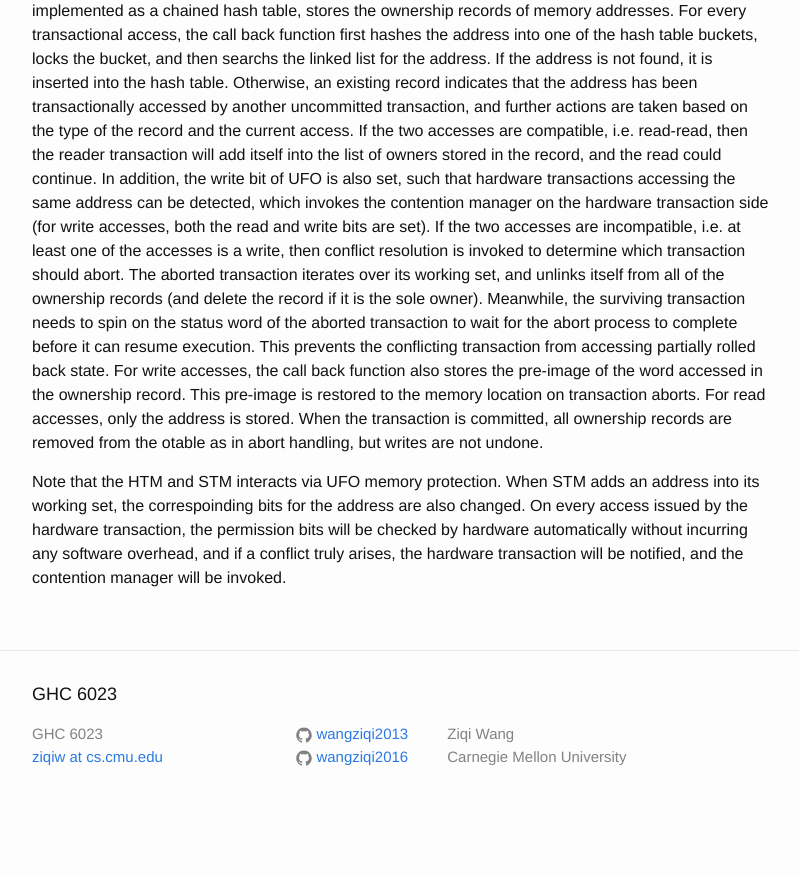
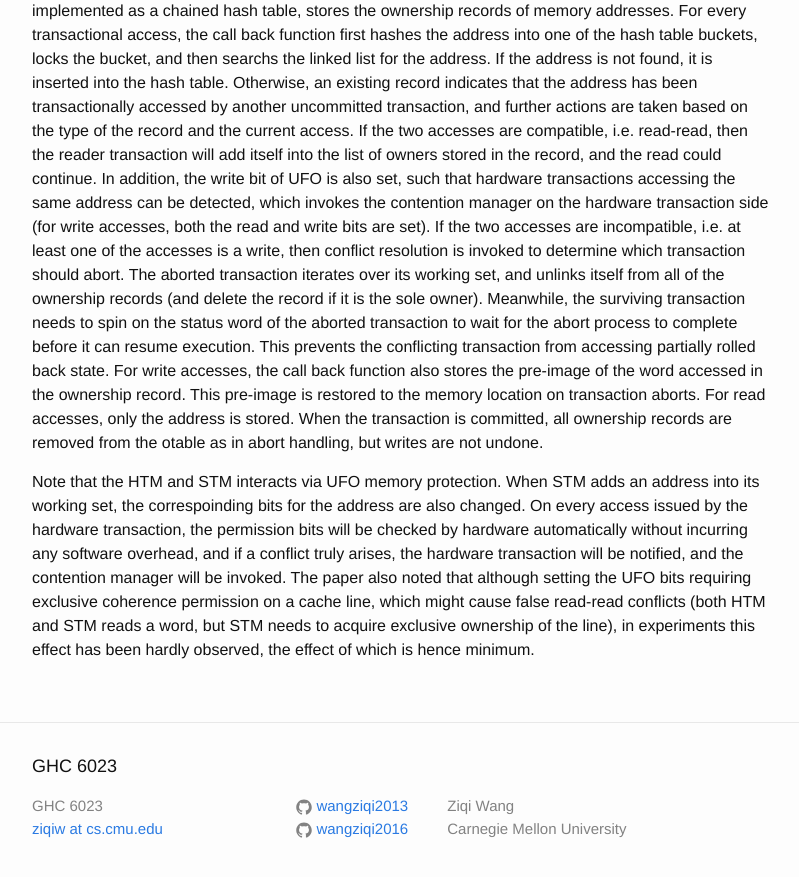
Before and after one commit to wangziqi2013/wangziqi2013.github.io, a Jekyll site: the page built from _posts/2019-10-23-btm-hybrid.markdown, in a window 1280 px wide and 900 px high, scrolled down 1651 px. Shown: the top 877 px of the window, without its empty margins (238-1037 px from the left). Built offline with Jekyll 4.4.1, drawn with Linux system fonts in a browser that asks for light colours; before the commit the page ends 2479 px from its top, so only the background shows below that.

Commit message:
Adding min effect

```diff
--- a/_posts/2019-10-23-btm-hybrid.markdown
+++ b/_posts/2019-10-23-btm-hybrid.markdown
@@ -73,4 +73,7 @@ all ownership records are removed from the otable as in abort handling, but writ
 Note that the HTM and STM interacts via UFO memory protection. When STM adds an address into its working set, the correspoinding
 bits for the address are also changed. On every access issued by the hardware transaction, the permission bits will be checked
 by hardware automatically without incurring any software overhead, and if a conflict truly arises, the hardware transaction
-will be notified, and the contention manager will be invoked.
+will be notified, and the contention manager will be invoked. The paper also noted that although setting the UFO bits
+requiring exclusive coherence permission on a cache line, which might cause false read-read conflicts (both HTM and STM
+reads a word, but STM needs to acquire exclusive ownership of the line), in experiments this effect has been hardly observed,
+the effect of which is hence minimum.
```
